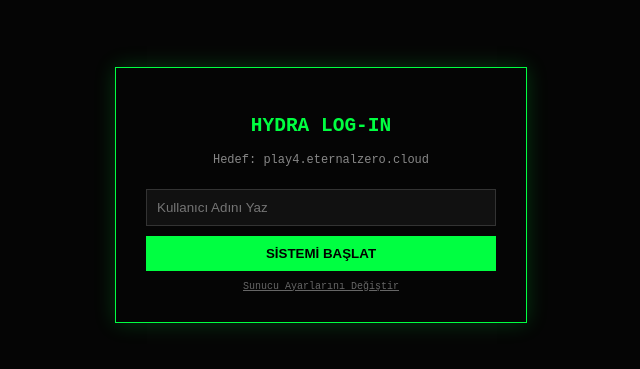
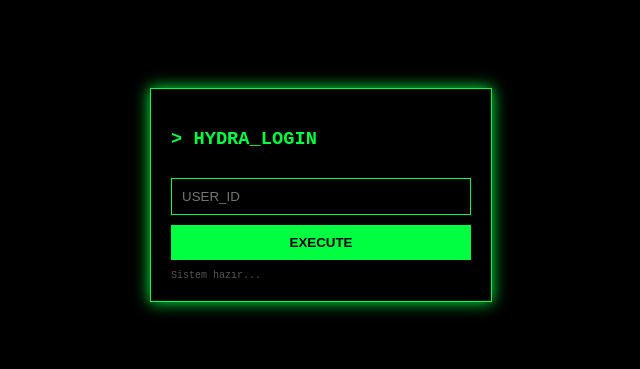
Before and after one commit to samansarmasik-alt/mc-builderekib, a website: page index.html in a window 1280 px wide. Shown: the part 205-574 px from the top of the page, without its empty margins (319-959 px from the left). Drawn offline with nearby package versions, Linux system fonts and the light colour scheme.

Commit message:
Update index.html

```diff
--- a/index.html
+++ b/index.html
@@ -2,80 +2,41 @@
 <html lang="tr">
 <head>
     <meta charset="UTF-8">
-    <title>Hydra AI - Controller</title>
+    <title>HYDRA CONTROL UNIT</title>
     <script src="https://cdn.jsdelivr.net/npm/@supabase/supabase-js@2"></script>
     <style>
-        :root { --p: #00ff41; --bg: #050505; }
-        body { background: var(--bg); color: var(--p); font-family: monospace; display: flex; justify-content: center; align-items: center; height: 100vh; margin: 0; }
-        .box { border: 1px solid var(--p); padding: 30px; width: 350px; text-align: center; box-shadow: 0 0 20px rgba(0,255,65,0.2); }
-        input { background: #111; border: 1px solid #333; color: #fff; padding: 10px; width: 100%; margin: 10px 0; box-sizing: border-box; }
-        button { background: var(--p); color: #000; border: none; padding: 10px; width: 100%; cursor: pointer; font-weight: bold; }
-        .change-server { font-size: 10px; color: #666; cursor: pointer; text-decoration: underline; margin-top: 10px; display: block; }
-        #adminPanel { display: none; }
+        body { background: #000; color: #00ff41; font-family: 'Courier New', monospace; display: flex; justify-content: center; align-items: center; height: 100vh; margin: 0; }
+        .terminal { border: 1px solid #00ff41; padding: 20px; width: 300px; box-shadow: 0 0 15px #00ff41; }
+        input { background: #000; border: 1px solid #00ff41; color: #00ff41; width: 100%; padding: 10px; margin: 10px 0; box-sizing: border-box; }
+        button { background: #00ff41; color: #000; border: none; width: 100%; padding: 10px; cursor: pointer; font-weight: bold; }
+        .status { font-size: 10px; margin-top: 10px; color: #555; }
     </style>
 </head>
 <body>
-
-    <div id="loginOverlay" class="box">
-        <h2>HYDRA LOG-IN</h2>
-        <p id="targetServer" style="font-size: 12px; color: #888;">Hedef: play4.eternalzero.cloud</p>
-        <input type="text" id="bossNameInput" placeholder="Kullanıcı Adını Yaz">
-        <button onclick="startSystem()">SİSTEMİ BAŞLAT</button>
-        <span class="change-server" onclick="toggleServerSettings()">Sunucu Ayarlarını Değiştir</span>
-
-        <div id="serverSettings" style="display:none; margin-top:15px; border-top: 1px dashed #333; padding-top:10px;">
-            <input type="text" id="newIp" placeholder="Yeni IP (Örn: oyna.mc.com)">
-            <button style="background:#333; color:#fff; font-size:11px;" onclick="updateIp()">IP GÜNCELLE</button>
-        </div>
-    </div>
-
-    <div id="adminPanel" class="box">
-        <h3 style="color:#fff;">SİSTEM AKTİF</h3>
-        <p style="font-size:12px;">Patron: <span id="activeBoss">...</span></p>
-        <p style="font-size:11px; color:#888;">Botlar sunucuya yönlendirildi.</p>
-        <button onclick="location.reload()" style="background:#ff3333;">BAĞLANTIYI KES</button>
+    <div class="terminal">
+        <h3>> HYDRA_LOGIN</h3>
+        <input type="text" id="boss" placeholder="USER_ID">
+        <button onclick="connect()">EXECUTE</button>
+        <div id="out" class="status">Sistem hazır...</div>
     </div>
 
     <script>
-        // SABİT BİLGİLERİN (Senin verdiklerin)
         const SUPA_URL = "https://yiadkkvsmupoftppdfgl.supabase.co";
         const SUPA_KEY = "sb_publishable_HFHs-7SG3yJY2hVdPnpZUQ_SL6kcumG";
-        const DEFAULT_IP = "play4.eternalzero.cloud:26608";
+        const client = supabase.createClient(SUPA_URL, SUPA_KEY);
 
-        const supabase = window.supabase.createClient(SUPA_URL, SUPA_KEY);
+        async function connect() {
+            const name = document.getElementById('boss').value;
+            if(!name) return alert("Kimlik belirtilmedi.");
 
-        async function startSystem() {
-            const boss = document.getElementById('bossNameInput').value.trim();
-            if(!boss) return alert("Lütfen adını yaz patron!");
+            document.getElementById('out').innerText = "Veritabanı güncelleniyor...";
 
-            try {
-                // Supabase'e patron adını ve sabit IP'yi gönder
-                await supabase.from('bot_settings').upsert({ key_name: 'boss_name', value_text: boss });
-                await supabase.from('bot_settings').upsert({ key_name: 'server_ip', value_text: DEFAULT_IP });
+            // Ayarları Supabase'e bas (Node.js buradaki veriyi okuyacak)
+            await client.from('bot_settings').upsert({ key_name: 'boss_name', value_text: name });
+            await client.from('bot_settings').upsert({ key_name: 'server_ip', value_text: "play4.eternalzero.cloud:26608" });
 
-                // Panel Değişimi
-                document.getElementById('activeBoss').innerText = boss;
-                document.getElementById('loginOverlay').style.display = 'none';
-                document.getElementById('adminPanel').style.display = 'block';
-
-                console.log("Sistem uykudan uyandı...");
-            } catch (err) {
-                alert("Bağlantı Hatası: " + err.message);
-            }
-        }
-
-        function toggleServerSettings() {
-            const el = document.getElementById('serverSettings');
-            el.style.display = el.style.display === 'none' ? 'block' : 'none';
-        }
-
-        async function updateIp() {
-            const newIp = document.getElementById('newIp').value.trim();
-            if(newIp) {
-                await supabase.from('bot_settings').upsert({ key_name: 'server_ip', value_text: newIp });
-                document.getElementById('targetServer').innerText = "Hedef: " + newIp;
-                alert("Hedef sunucu güncellendi!");
-            }
+            document.getElementById('out').innerText = "Sistem aktif. Botları başlatabilirsiniz.";
+            alert("Patron " + name + " onaylandı. Botlar terminalden başlatılabilir.");
         }
     </script>
 </body>
```
